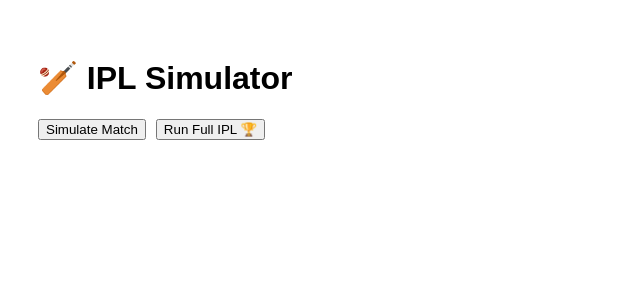
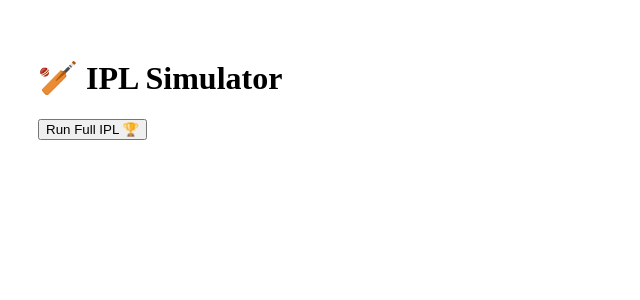
Before and after one commit to Vishal091/ipl-simulator, a Next.js app in the folder frontend/: page / in a window 1280 px wide. Shown: the top 300 px of the page, without its empty margins (0-640 px from the left). Built offline with nearby package versions, Linux system fonts and the light colour scheme.

Commit message:
Update index.js

```diff
--- a/frontend/pages/index.js
+++ b/frontend/pages/index.js
@@ -1,77 +1,40 @@
 import { useState } from "react";
 
 export default function Home() {
-  const [result, setResult] = useState(null);
-  const [table, setTable] = useState(null);
-  const [loading, setLoading] = useState(false);
+  const [data, setData] = useState(null);
 
-  const simulateMatch = async () => {
-    setLoading(true);
-    const res = await fetch("https://ipl-simulator-tb8n.onrender.com/simulate", { method: "POST" });
-    const data = await res.json();
-    setResult(data);
-    setTable(null);
-    setLoading(false);
-  };
-
-  const runTournament = async () => {
-    setLoading(true);
+  const runIPL = async () => {
     const res = await fetch("https://ipl-simulator-tb8n.onrender.com/tournament");
-    const data = await res.json();
-    setTable(data);
-    setResult(null);
-    setLoading(false);
+    const d = await res.json();
+    setData(d);
   };
 
   return (
-    <div style={{ padding: 30, fontFamily: "Arial" }}>
+    <div style={{ padding: 30 }}>
       <h1>🏏 IPL Simulator</h1>
 
-      <button onClick={simulateMatch} disabled={loading}>
-        Simulate Match
-      </button>
+      <button onClick={runIPL}>Run Full IPL 🏆</button>
 
-      <button onClick={runTournament} disabled={loading} style={{ marginLeft: 10 }}>
-        Run Full IPL 🏆
-      </button>
+      {data && (
+        <div style={{ marginTop: 30 }}>
+          <h2>📊 Points Table</h2>
+          {data.points_table.map(([team, stats], i) => (
+            <p key={i}>
+              {team} - {stats.pts} pts
+            </p>
+          ))}
 
-      {/* MATCH */}
-      {result && (
-        <div style={{ marginTop: 30 }}>
-          <h2>{result.team1} vs {result.team2}</h2>
+          <h2>🔥 Top 4</h2>
+          {data.top4.map((t, i) => (
+            <p key={i}>{i + 1}. {t}</p>
+          ))}
 
-          <p>{result.team1}: <b>{result.score1}</b></p>
-          <p>{result.team2}: <b>{result.score2}</b></p>
+          <h2>🏆 Playoffs</h2>
+          <p>Qualifier 1 Winner: {data.playoffs.qualifier1}</p>
+          <p>Eliminator Winner: {data.playoffs.eliminator}</p>
+          <p>Qualifier 2 Winner: {data.playoffs.qualifier2}</p>
 
-          <h3>🏆 {result.winner}</h3>
-          <p>{result.summary}</p>
-
-          <h2>{result.match_type}</h2>
-
-          <h3>🔥 Moments</h3>
-          {result.commentary.map((c, i) => (
-            <p key={i}>• {c}</p>
-          ))}
-        </div>
-      )}
-
-      {/* TOURNAMENT */}
-      {table && (
-        <div style={{ marginTop: 30 }}>
-          <h2>🏆 Points Table</h2>
-
-          {Object.entries(table.points_table)
-            .sort((a, b) => b[1].points - a[1].points)
-            .map(([team, stats]) => (
-              <p key={team}>
-                {team} - {stats.points} pts (W: {stats.won}, L: {stats.lost})
-              </p>
-            ))}
-
-          <h3>📅 Matches</h3>
-          {table.matches.slice(0, 15).map((m, i) => (
-            <p key={i}>{m.match} → {m.winner}</p>
-          ))}
+          <h1>👑 Champion: {data.playoffs.champion}</h1>
         </div>
       )}
     </div>
```
